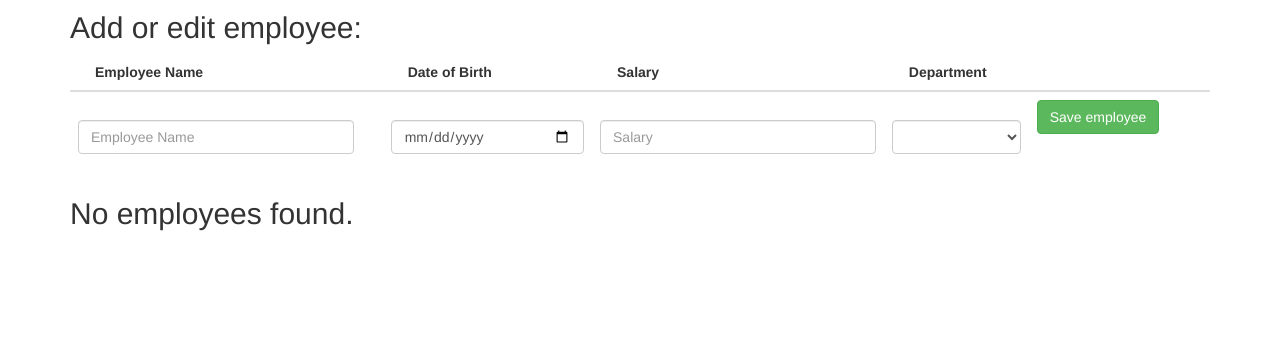
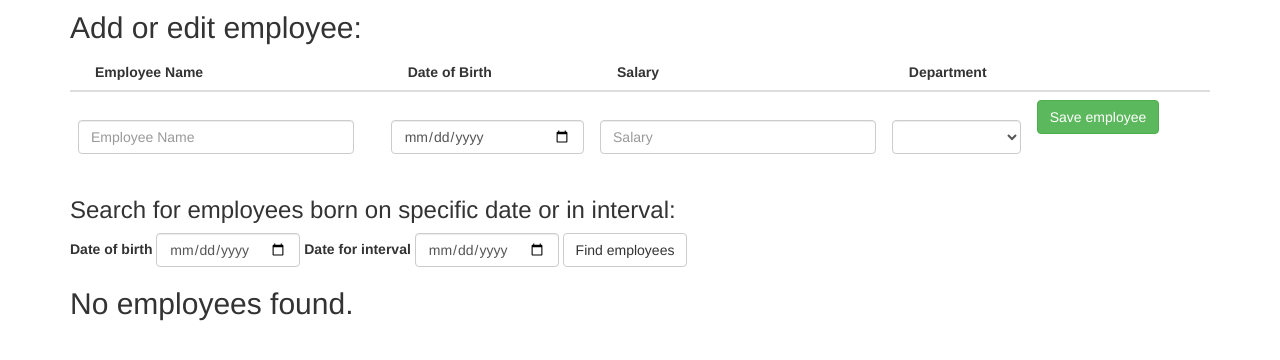
Before and after one commit to MarkOnysko/epam_python_final_project, a Flask app: page /employees in a window 1280 px wide. Shown: the part 134-494 px from the top of the page. Run offline with Flask 2, Linux system fonts and the light colour scheme; data that the repository does not hold is empty; some libraries are stand-ins or nearby versions.

Commit message:
added edit, delete and search views

```diff
--- a/department_app/templates/departments_list.html
+++ b/department_app/templates/departments_list.html
@@ -42,10 +42,10 @@
                     <a href="{{ url_for('views.department_detail_view', dep_id=department.id) }}">{{ department.name }}</a>
                 </td>
                 <td>{{ department.avg_salary }}</td>
-                <td><a href="#">
+                <td><a href="{{ url_for('views.department_edit', dep_id=department.id) }}">
                     <button type="button" class="btn btn-secondary">Edit</button>
                 </a></td>
-                <td><a href="3">
+                <td><a href="{{ url_for('views.department_delete', dep_id=department.id) }}">
                     <button onclick="return confirm('Are you sure you wish to delete?');"
                             type="button" class="btn btn-danger">Delete
                     </button>
--- a/department_app/templates/employees_list.html
+++ b/department_app/templates/employees_list.html
@@ -5,7 +5,7 @@
 {% block app_content %}
     <h2>Employees</h2>
     {% if back_url %}
-    <a style="font-size: 20px" href="{{back_url}}">&#8592; Back</a>
+    <a style="font-size: 20px" href="{{ back_url }}">&#8592; Back</a>
     {% endif %}
     {% if form %}
     <h2>Add or edit employee:</h2>
@@ -34,6 +34,20 @@
             </tbody>
         </table>
     </form>
+    <h3>Search for employees born on specific date or in interval:</h3>
+    <form class="form-inline"
+              action="{{ url_for('views.employees_search_view') }}" method="get">
+            <div class="form-group">
+                <label for="date_of_birth">Date of birth</label>
+                <input class="form-control" type="date" id="date_of_birth" name="date_of_birth" required>
+            </div>
+            <div class="form-group">
+                <label for="date_for_interval">Date for interval</label>
+                <input class="form-control" type="date" id="date_for_interval" ,
+                       name="date_for_interval">
+            </div>
+            <button class="btn btn-default" type="submit">Find employees</button>
+        </form>
     {% endif %}
     {% if employees %}
     <table class="table table-striped">
@@ -56,10 +70,10 @@
                 <td>
                     <a href="{{ url_for('views.department_detail_view', dep_id=employee.department.id) }}">{{ employee.department.name }}</a>
                 </td>
-                <td><a href="#">
+                <td><a href="{{ url_for('views.employee_edit_view', emp_id=employee.id, from_dep=0) }}">
                     <button type="button" class="btn btn-secondary">Edit</button>
                 </a></td>
-                <td><a href="#">
+                <td><a href="{{ url_for('views.employee_delete_view', emp_id=employee.id) }}">
                     <button onclick="return confirm('Are you sure you wish to delete?');" type="button" class="btn btn-danger">Delete</button>
                 </a></td>
             </tr>
--- a/department_app/views/employees_views.py
+++ b/department_app/views/employees_views.py
@@ -1,7 +1,9 @@
 # pylint: disable=C0301
 """Module contains the view functions for employees."""
+from datetime import datetime
+
 import requests as client
-from flask import render_template, request, redirect, flash, url_for
+from flask import render_template, request, redirect, flash, url_for, abort
 from department_app.forms import EmployeeForm
 from department_app.views import bp
 
@@ -36,3 +38,122 @@ def employees_list_view():
     return render_template(
         "employees_list.html", employees=employees, active="employees", form=form
     )
+
+
+@bp.route("/employees/<int:emp_id>/edit/<int:from_dep>", methods=["GET", "POST"])
+def employee_edit_view(emp_id, from_dep=0):
+    """
+    On GET request renders the "employees_list.html" template with
+    form filled with data of the employee to edit, if invalid emp_id
+    specified in url - aborts with 404 error. On form submitting validates
+    the data. If validation passes - PUTs data to REST API. If response code
+    is 200 redirects  with success message. Else - with error message and filled
+    form. The redirect point to employees list view or to a department detail
+    view, depending on where the "Edit" was requested.
+    """
+    response = client.get(f"{BASE_URL}/api/v1/employees/{emp_id}")
+    if response.status_code == 404:
+        abort(404, description=response.json()["message"])
+    response_data = response.json()
+    response_data["date_of_birth"] = datetime.strptime(
+        response_data["date_of_birth"], "%Y-%m-%d"
+    ).date()
+    response_data["department_id"] = response_data["department"]["id"]
+    departments = client.get(f"{BASE_URL}/api/v1/departments").json()
+    form = EmployeeForm(departments, data=response_data)
+    if form.validate_on_submit():
+        data = {
+            "name": request.form["name"],
+            "date_of_birth": request.form["date_of_birth"],
+            "salary": request.form["salary"],
+            "department_id": request.form["department_id"],
+        }
+        response = client.put(f"{BASE_URL}/api/v1/employees/{emp_id}", json=data)
+        if response.status_code == 200:
+            flash("Employee updated successfully.")
+            return (
+                redirect(url_for("views.employees_list_view"))
+                if not from_dep
+                else redirect(
+                    url_for(
+                        "views.department_detail_view",
+                        dep_id=data["department_id"],
+                    )
+                )
+            )
+        flash(response.json()["message"])
+    employees = client.get(f"{BASE_URL}/api/v1/employees").json()
+    return render_template(
+        "employees_list.html",
+        employees=employees,
+        form=form,
+        active="employees",
+        emp_id=emp_id,
+        from_dep=from_dep,
+    )
+
+
+@bp.route("/employees/<int:emp_id>/delete")
+def employee_delete_view(emp_id):
+    """
+    Performs a delete request to REST API with the employee id.
+    If response code is 404 aborts with 404 error.
+    Else - redirects to the previous url.
+    """
+    response = client.delete(f"{BASE_URL}/api/v1/employees/{emp_id}/")
+    if response.status_code == 404:
+        abort(404, description=response.json()["message"])
+    else:
+        flash("Employee deleted successfully.")
+    return redirect(request.referrer)
+
+
+@bp.route("/employees/search")
+@bp.route("/departments/<int:dep_id>/employees/search")
+def employees_search_view(dep_id=None):
+    """
+    Gets the "date_of_birth" and "date_for_interval"(if provided) query
+    parameters and makes a request to the REST API with them. Renders the
+    "department_detail.html" or "employees_list.html" template (depending on
+    where is called from) with the list of employees obtained from API.
+    If invalid dep_id specified in url - aborts with 404 error.
+    """
+    if dep_id:
+        response = client.get(f"{BASE_URL}/api/v1/departments/{dep_id}")
+        if response.status_code == 404:
+            abort(404, description=response.json()["message"])
+        date_of_birth = request.args.get("date_of_birth")
+        date_for_interval = request.args.get("date_for_interval")
+        if date_for_interval:
+            employees = client.get(
+                f"{BASE_URL}/api/v1/departments/{dep_id}/employees/search?date_of_birth={date_of_birth}&date_for_interval={date_for_interval}"
+            ).json()
+        else:
+            employees = client.get(
+                f"{BASE_URL}/api/v1/departments/{dep_id}/employees/search?date_of_birth={date_of_birth}"
+            ).json()
+        return render_template(
+            "department_detail.html",
+            department=response.json(),
+            employees=employees,
+            active="departments",
+            back_url=url_for(
+                "views.department_detail_view", dep_id=response.json()["id"]
+            ),
+        )
+    date_of_birth = request.args.get("date_of_birth")
+    date_for_interval = request.args.get("date_for_interval")
+    if date_for_interval:
+        employees = client.get(
+            f"{BASE_URL}/api/v1/employees/search?date_of_birth={date_of_birth}&date_for_interval={date_for_interval}"
+        ).json()
+    else:
+        employees = client.get(
+            f"{BASE_URL}/api/v1/employees/search?date_of_birth={date_of_birth}"
+        ).json()
+    return render_template(
+        "employees_list.html",
+        employees=employees,
+        active="employees",
+        back_url=url_for("views.employees_list_view"),
+    )
```
Also changed, not shown: department_app/templates/department_detail.html (+16 -2 lines), department_app/views/department_views.py (+46 -0 lines).
